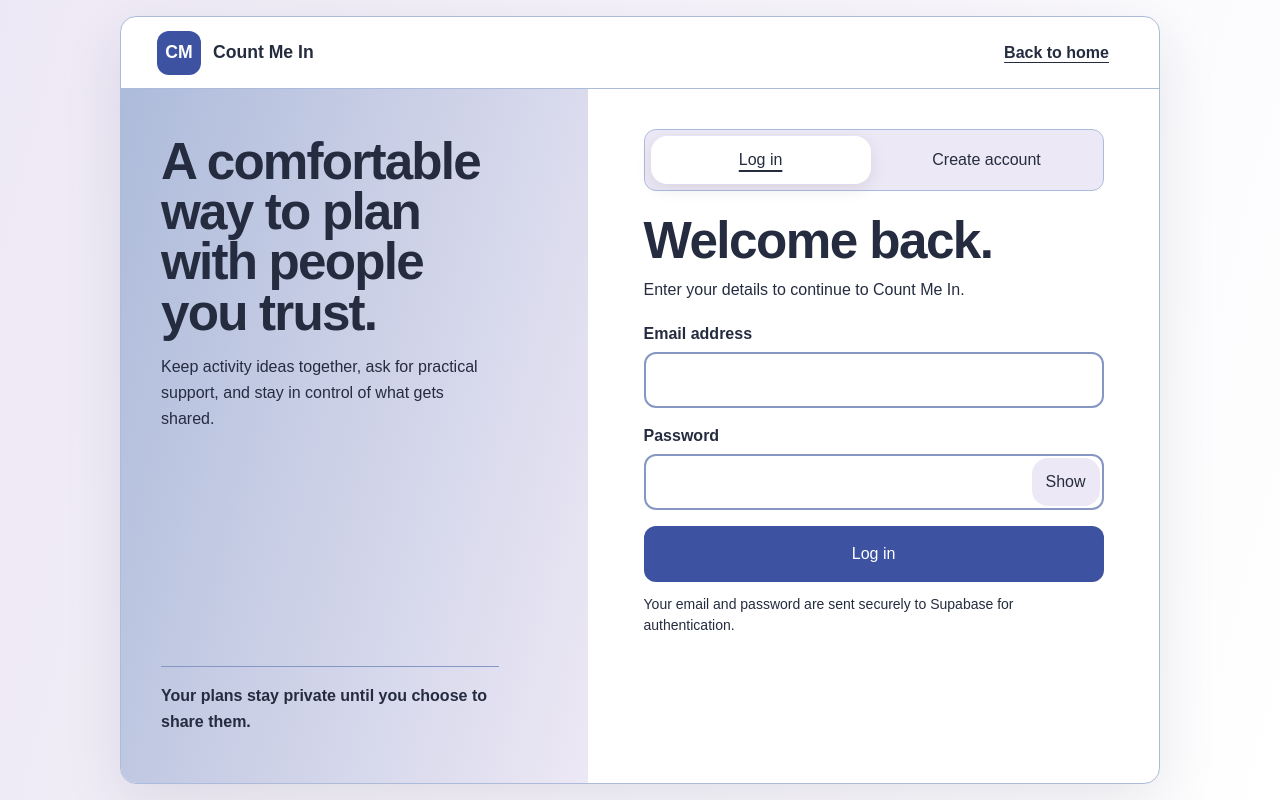
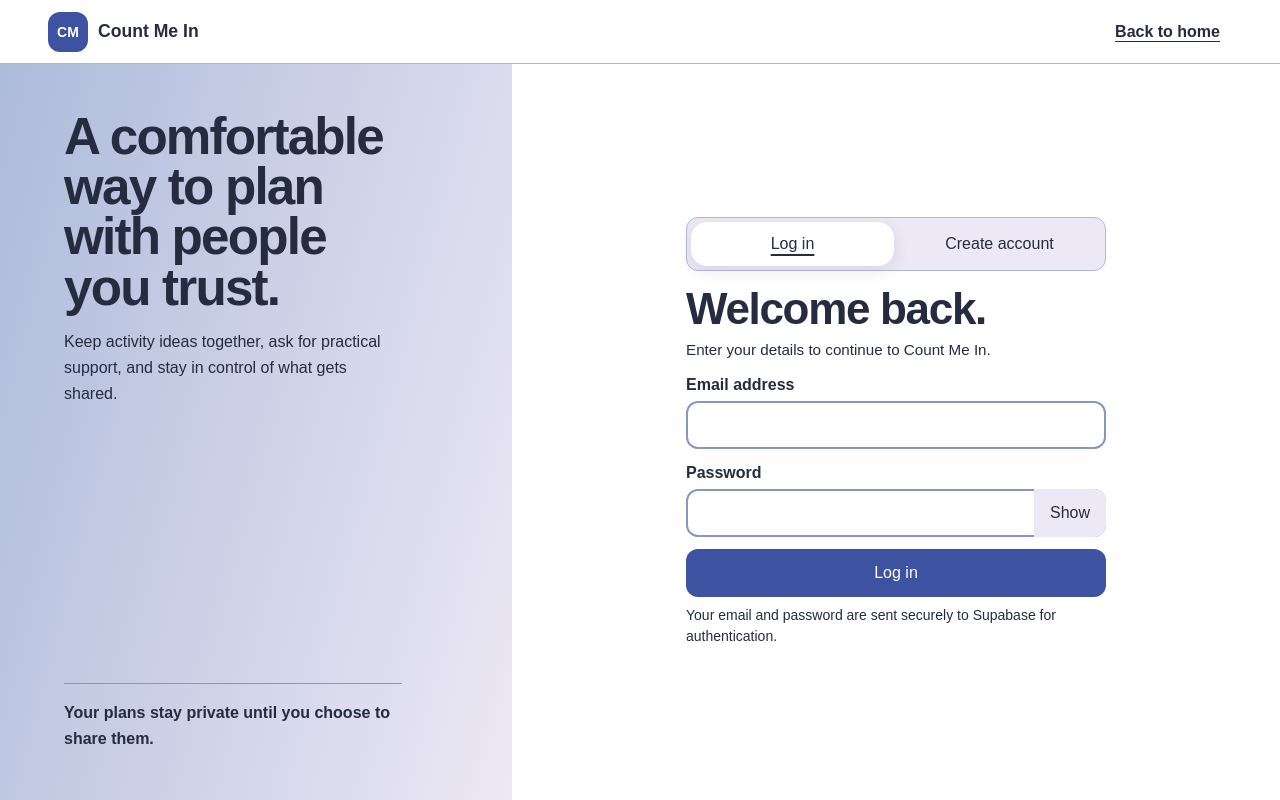
Before and after one commit to jiugengw/PeiPal, a React (Vite) app in the folder frontend/: page /auth in a window 1280 px wide. Built offline with nearby package versions, Linux system fonts and the light colour scheme; no server answers.

Commit message:
chore: fixed screen height and width issues for signup page

```diff
--- a/frontend/src/features/auth/AuthForm.tsx
+++ b/frontend/src/features/auth/AuthForm.tsx
@@ -116,43 +116,43 @@ export function AuthForm() {
 
   return (
     <div className="min-w-0 bg-background">
-      <div className="grid grid-cols-1 gap-1.5 rounded-xl border border-border bg-muted p-1.5 min-[521px]:grid-cols-2" role="tablist" aria-label="Account access">
-        <button disabled={isSubmitting} className={`min-h-12 cursor-pointer rounded-lg border-0 font-extrabold text-foreground disabled:cursor-not-allowed disabled:opacity-60 ${mode === 'login' ? 'bg-background underline decoration-2 underline-offset-[5px] shadow-[0_5px_16px_rgb(37_44_64_/_0.10)]' : 'bg-transparent hover:bg-background/65'}`} type="button" role="tab" aria-selected={mode === 'login'} aria-controls="auth-form-panel" onClick={() => changeMode('login')}>Log in</button>
-        <button disabled={isSubmitting} className={`min-h-12 cursor-pointer rounded-lg border-0 font-extrabold text-foreground disabled:cursor-not-allowed disabled:opacity-60 ${mode === 'signup' ? 'bg-background underline decoration-2 underline-offset-[5px] shadow-[0_5px_16px_rgb(37_44_64_/_0.10)]' : 'bg-transparent hover:bg-background/65'}`} type="button" role="tab" aria-selected={mode === 'signup'} aria-controls="auth-form-panel" onClick={() => changeMode('signup')}>Create account</button>
+      <div className="grid grid-cols-2 gap-1 rounded-xl border border-border bg-muted p-1" role="tablist" aria-label="Account access">
+        <button disabled={isSubmitting} className={`min-h-11 cursor-pointer rounded-lg border-0 px-2 font-extrabold text-foreground disabled:cursor-not-allowed disabled:opacity-60 ${mode === 'login' ? 'bg-background underline decoration-2 underline-offset-[5px] shadow-[0_5px_16px_rgb(37_44_64_/_0.10)]' : 'bg-transparent hover:bg-background/65'}`} type="button" role="tab" aria-selected={mode === 'login'} aria-controls="auth-form-panel" onClick={() => changeMode('login')}>Log in</button>
+        <button disabled={isSubmitting} className={`min-h-11 cursor-pointer rounded-lg border-0 px-2 font-extrabold text-foreground disabled:cursor-not-allowed disabled:opacity-60 ${mode === 'signup' ? 'bg-background underline decoration-2 underline-offset-[5px] shadow-[0_5px_16px_rgb(37_44_64_/_0.10)]' : 'bg-transparent hover:bg-background/65'}`} type="button" role="tab" aria-selected={mode === 'signup'} aria-controls="auth-form-panel" onClick={() => changeMode('signup')}>Create account</button>
       </div>
 
-      <div id="auth-form-panel" role="tabpanel" className="pt-6">
-        <h1 className="m-0 max-w-[14ch] text-[2.5rem] leading-none font-bold tracking-[-0.03em] text-balance text-foreground min-[521px]:text-[clamp(2.5rem,4vw,3.5rem)]">{mode === 'login' ? 'Welcome back.' : 'Create your account.'}</h1>
-        <p className="mt-3 max-w-[52ch] text-base leading-normal">{mode === 'login'
+      <div id="auth-form-panel" role="tabpanel" className="pt-4">
+        <h1 className="m-0 max-w-[18ch] text-[clamp(2rem,6vw,2.75rem)] leading-none font-bold tracking-[-0.03em] text-balance text-foreground">{mode === 'login' ? 'Welcome back.' : 'Create your account.'}</h1>
+        <p className="mt-2 max-w-[52ch] text-[0.95rem] leading-normal">{mode === 'login'
           ? 'Enter your details to continue to Count Me In.'
           : 'Start with the essentials. You can add support preferences later.'}</p>
 
-        <form className="mt-5 grid gap-4" noValidate onSubmit={handleSubmit}>
+        <form className="mt-3 grid gap-3" noValidate onSubmit={handleSubmit}>
           {mode === 'signup' ? (
-            <div className="grid gap-1.5">
+            <div className="grid gap-1">
               <label className="text-base font-extrabold" htmlFor="auth-name">Full name</label>
-              <input disabled={isSubmitting} className="min-h-14 w-full rounded-xl border-2 border-input bg-background px-4 text-base text-foreground hover:border-primary disabled:cursor-not-allowed disabled:opacity-60 aria-invalid:border-foreground aria-invalid:bg-muted" ref={nameRef} id="auth-name" name="name" type="text" autoComplete="name" value={values.name} aria-invalid={Boolean(errors.name)} aria-describedby={errors.name ? 'auth-name-error' : undefined} onChange={(event) => updateField('name', event.target.value)} />
+              <input disabled={isSubmitting} className="min-h-12 w-full rounded-xl border-2 border-input bg-background px-4 text-base text-foreground hover:border-primary disabled:cursor-not-allowed disabled:opacity-60 aria-invalid:border-foreground aria-invalid:bg-muted" ref={nameRef} id="auth-name" name="name" type="text" autoComplete="name" value={values.name} aria-invalid={Boolean(errors.name)} aria-describedby={errors.name ? 'auth-name-error' : undefined} onChange={(event) => updateField('name', event.target.value)} />
               {errors.name ? <p className="m-0 text-[0.95rem] leading-[1.45] font-bold" id="auth-name-error">Please check: {errors.name}</p> : null}
             </div>
           ) : null}
 
-          <div className="grid gap-1.5">
+          <div className="grid gap-1">
             <label className="text-base font-extrabold" htmlFor="auth-email">Email address</label>
-            <input disabled={isSubmitting} className="min-h-14 w-full rounded-xl border-2 border-input bg-background px-4 text-base text-foreground hover:border-primary disabled:cursor-not-allowed disabled:opacity-60 aria-invalid:border-foreground aria-invalid:bg-muted" ref={emailRef} id="auth-email" name="email" type="email" inputMode="email" autoComplete="email" value={values.email} aria-invalid={Boolean(errors.email)} aria-describedby={errors.email ? 'auth-email-error' : undefined} onChange={(event) => updateField('email', event.target.value)} />
+            <input disabled={isSubmitting} className="min-h-12 w-full rounded-xl border-2 border-input bg-background px-4 text-base text-foreground hover:border-primary disabled:cursor-not-allowed disabled:opacity-60 aria-invalid:border-foreground aria-invalid:bg-muted" ref={emailRef} id="auth-email" name="email" type="email" inputMode="email" autoComplete="email" value={values.email} aria-invalid={Boolean(errors.email)} aria-describedby={errors.email ? 'auth-email-error' : undefined} onChange={(event) => updateField('email', event.target.value)} />
             {errors.email ? <p className="m-0 text-[0.95rem] leading-[1.45] font-bold" id="auth-email-error">Please check: {errors.email}</p> : null}
           </div>
 
-          <div className="grid gap-1.5">
+          <div className="grid gap-1">
             <label className="text-base font-extrabold" htmlFor="auth-password">Password</label>
             <div className="relative">
-              <input disabled={isSubmitting} className="min-h-14 w-full rounded-xl border-2 border-input bg-background pr-[84px] pl-4 text-base text-foreground hover:border-primary disabled:cursor-not-allowed disabled:opacity-60 aria-invalid:border-foreground aria-invalid:bg-muted" ref={passwordRef} id="auth-password" name="password" type={showPassword ? 'text' : 'password'} autoComplete={mode === 'login' ? 'current-password' : 'new-password'} value={values.password} aria-invalid={Boolean(errors.password)} aria-describedby={errors.password ? 'auth-password-error' : mode === 'signup' ? 'auth-password-help' : undefined} onChange={(event) => updateField('password', event.target.value)} />
-              <button disabled={isSubmitting} className="absolute top-1 right-1 min-h-12 min-w-[68px] cursor-pointer rounded-lg border-0 bg-muted font-extrabold text-foreground hover:bg-accent disabled:cursor-not-allowed disabled:opacity-60" type="button" aria-label={showPassword ? 'Hide password' : 'Show password'} aria-pressed={showPassword} onClick={() => setShowPassword((current) => !current)}>{showPassword ? 'Hide' : 'Show'}</button>
+              <input disabled={isSubmitting} className="min-h-12 w-full rounded-xl border-2 border-input bg-background pr-[84px] pl-4 text-base text-foreground hover:border-primary disabled:cursor-not-allowed disabled:opacity-60 aria-invalid:border-foreground aria-invalid:bg-muted" ref={passwordRef} id="auth-password" name="password" type={showPassword ? 'text' : 'password'} autoComplete={mode === 'login' ? 'current-password' : 'new-password'} value={values.password} aria-invalid={Boolean(errors.password)} aria-describedby={errors.password ? 'auth-password-error' : mode === 'signup' ? 'auth-password-help' : undefined} onChange={(event) => updateField('password', event.target.value)} />
+              <button disabled={isSubmitting} className="absolute inset-y-0 right-0 min-h-12 min-w-[72px] cursor-pointer rounded-r-xl border-0 bg-muted font-extrabold text-foreground hover:bg-accent disabled:cursor-not-allowed disabled:opacity-60" type="button" aria-label={showPassword ? 'Hide password' : 'Show password'} aria-pressed={showPassword} onClick={() => setShowPassword((current) => !current)}>{showPassword ? 'Hide' : 'Show'}</button>
             </div>
             {mode === 'signup' && !errors.password ? <p className="m-0 text-[0.95rem] leading-[1.45]" id="auth-password-help">Use at least 8 characters.</p> : null}
             {errors.password ? <p className="m-0 text-[0.95rem] leading-[1.45] font-bold" id="auth-password-error">Please check: {errors.password}</p> : null}
           </div>
 
-          <button disabled={isSubmitting} className="min-h-14 cursor-pointer rounded-xl border-0 bg-primary text-base font-extrabold text-primary-foreground hover:bg-foreground disabled:cursor-wait disabled:opacity-70" type="submit">{isSigningIn ? 'Logging in…' : mode === 'login' ? 'Log in' : isCreatingAccount ? 'Creating account…' : 'Create account'}</button>
+          <button disabled={isSubmitting} className="min-h-12 cursor-pointer rounded-xl border-0 bg-primary text-base font-extrabold text-primary-foreground hover:bg-foreground disabled:cursor-wait disabled:opacity-70" type="submit">{isSigningIn ? 'Logging in…' : mode === 'login' ? 'Log in' : isCreatingAccount ? 'Creating account…' : 'Create account'}</button>
           <p className="-mt-1 mb-0 text-sm leading-normal">{mode === 'login' ? 'Your email and password are sent securely to Supabase for authentication.' : 'Creating an account sends your name, email, and password securely to Supabase.'}</p>
           {submissionError ? <p className="m-0 rounded-xl bg-muted p-[18px] leading-normal font-bold text-foreground" role="alert">{submissionError}</p> : null}
           {successMessage ? <p className="m-0 rounded-xl bg-muted p-[18px] leading-normal font-bold text-foreground" role="status">{successMessage}</p> : null}
--- a/frontend/src/pages/AuthPage.tsx
+++ b/frontend/src/pages/AuthPage.tsx
@@ -12,45 +12,45 @@ export function AuthPage() {
   }, [navigate, session]);
 
   return (
-    <div className="mx-auto flex h-dvh w-full flex-col overflow-hidden bg-background text-foreground sm:my-4 sm:h-[calc(100dvh-2rem)] sm:w-[min(1040px,calc(100%-2rem))] sm:rounded-2xl sm:border sm:border-border sm:shadow-[0_20px_60px_rgb(37_44_64_/_0.10)]">
+    <div className="flex h-dvh w-full flex-col overflow-hidden bg-background text-foreground">
       <a
         className="fixed -top-20 left-5 z-20 rounded-xl bg-background px-4 py-3 text-foreground focus:top-4"
         href="#auth-content"
       >
         Skip to account form
       </a>
-      <header className="flex min-h-[72px] flex-none items-center justify-between gap-5 border-b border-border px-5 py-2.5 sm:px-9 max-[480px]:items-start max-[480px]:flex-col max-[480px]:gap-2">
+      <header className="flex h-16 flex-none items-center justify-between gap-4 border-b border-border bg-background px-4 sm:px-8 lg:px-12">
         <Link
-          className="inline-flex items-center gap-3 text-[1.1rem] font-extrabold text-foreground no-underline"
+          className="inline-flex min-h-11 items-center gap-2.5 text-base font-extrabold text-foreground no-underline sm:text-[1.1rem]"
           to="/"
           aria-label="Count Me In home"
         >
           <span
-            className="grid size-11 place-items-center rounded-xl bg-primary text-primary-foreground"
+            className="grid size-10 place-items-center rounded-xl bg-primary text-sm text-primary-foreground"
             aria-hidden="true"
           >
             CM
           </span>
-          <span>Count Me In</span>
+          <span className="max-[380px]:sr-only">Count Me In</span>
         </Link>
         <Link
-          className="inline-flex min-h-12 items-center rounded-[10px] px-3.5 font-extrabold text-foreground underline underline-offset-4 hover:bg-muted max-[480px]:ml-[58px]"
+          className="inline-flex min-h-11 items-center rounded-[10px] px-3 font-extrabold text-foreground underline underline-offset-4 hover:bg-muted"
           to="/"
         >
           Back to home
         </Link>
       </header>
       <main
-        className="flex min-h-0 flex-1 flex-col-reverse overflow-hidden min-[821px]:grid min-[821px]:grid-cols-[minmax(280px,0.9fr)_minmax(360px,1.1fr)]"
+        className="grid min-h-0 flex-1 overflow-hidden lg:grid-cols-[minmax(320px,0.8fr)_minmax(420px,1.2fr)]"
         id="auth-content"
       >
         <section
-          className="flex min-w-0 flex-col justify-between gap-8 bg-[linear-gradient(105deg,var(--accent)_0%,var(--muted)_100%)] px-[clamp(20px,7vw,52px)] py-9 min-[821px]:px-10 min-[821px]:py-12"
+          className="hidden min-w-0 flex-col justify-between gap-8 bg-[linear-gradient(105deg,var(--accent)_0%,var(--muted)_100%)] px-[clamp(32px,5vw,72px)] py-[clamp(32px,6vh,64px)] lg:flex"
           aria-labelledby="auth-reassurance-title"
         >
           <div>
             <h2
-              className="m-0 max-w-[16ch] text-[clamp(2.2rem,9vw,3.4rem)] leading-[0.98] font-bold tracking-[-0.035em] text-balance min-[821px]:max-w-[13ch] min-[821px]:text-[clamp(2.4rem,4vw,3.8rem)]"
+              className="m-0 max-w-[13ch] text-[clamp(2.4rem,4vw,4rem)] leading-[0.98] font-bold tracking-[-0.035em] text-balance"
               id="auth-reassurance-title"
             >
               A comfortable way to plan with people you trust.
@@ -64,8 +64,8 @@ export function AuthPage() {
             Your plans stay private until you choose to share them.
           </p>
         </section>
-        <div className="px-[clamp(20px,7vw,52px)] py-9 min-[821px]:px-10 min-[821px]:py-10">
-          <div className="mx-auto w-full max-w-[460px]"><AuthForm /></div>
+        <div className="grid min-h-0 place-items-center px-4 py-4 sm:px-8 lg:px-12">
+          <div className="w-full max-w-[420px]"><AuthForm /></div>
         </div>
       </main>
     </div>
```
